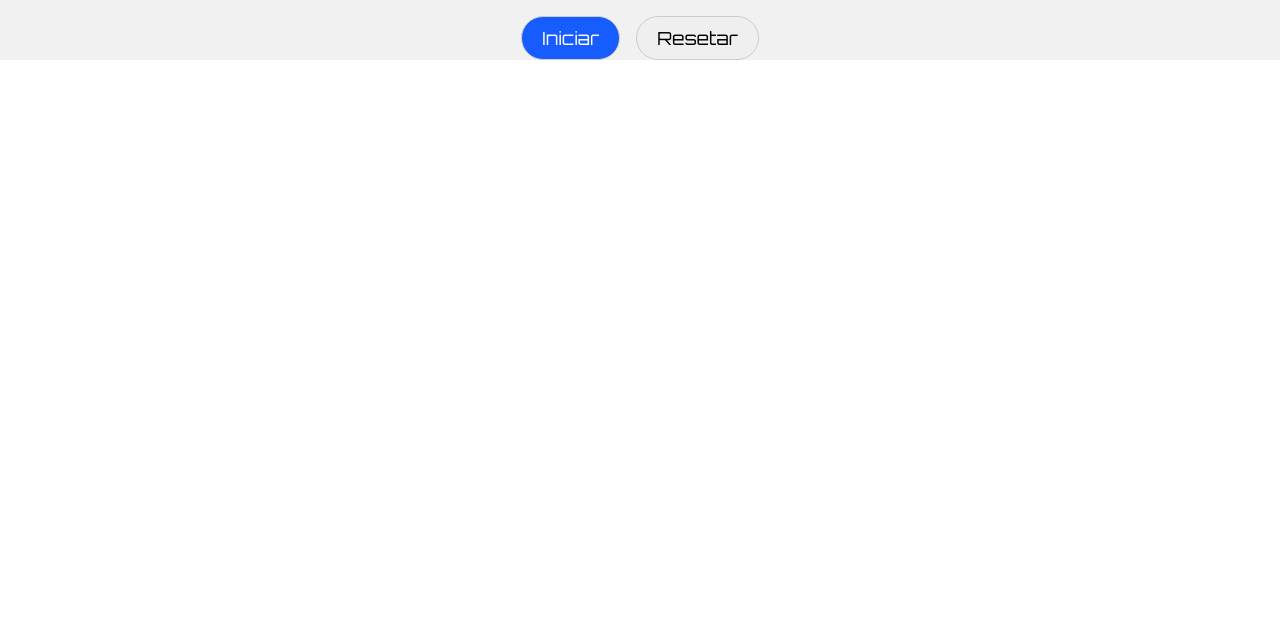
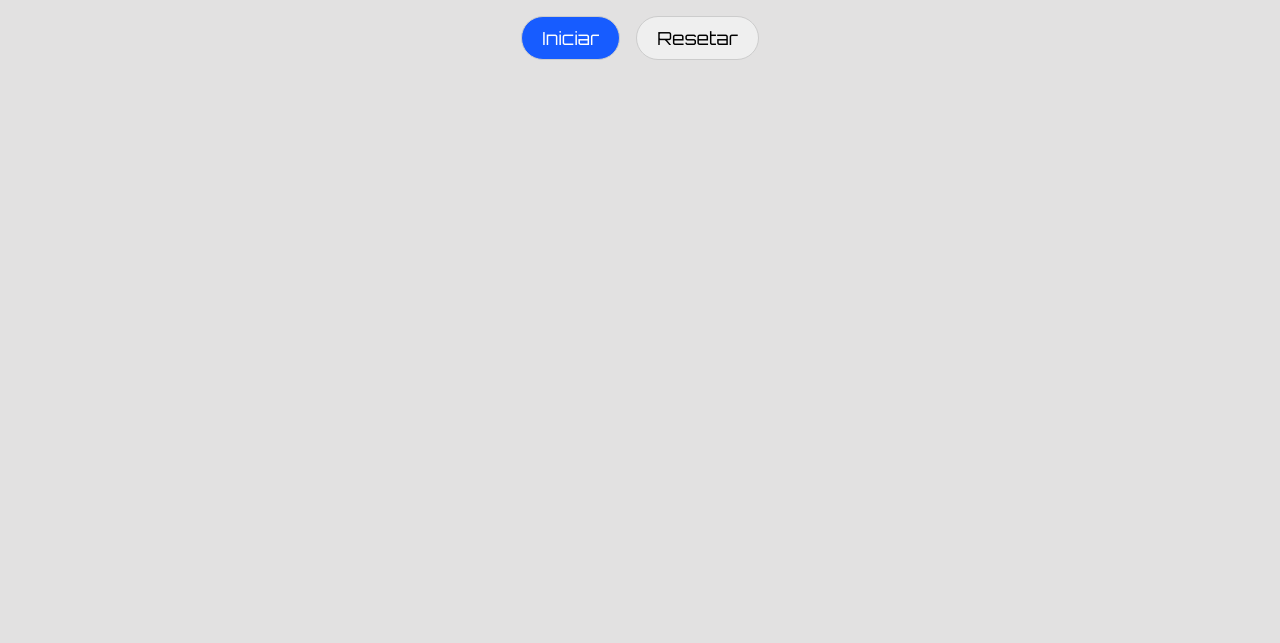
Before and after one commit to italo-mateus/Cronometro, a plain HTML site: page index.html in a window 1280 px wide. Shown: the part 205-848 px from the top of the page. Before the commit the page ends 800 px from the top, so only its background shows below. Drawn offline with Linux system fonts and the light colour scheme.

Commit message:
Update styles.css

```diff
--- a/css/styles.css
+++ b/css/styles.css
@@ -10,8 +10,8 @@
     align-items: center;
     gap: 2rem;
     padding-top: 3rem;
-    background-color: #f1f1f1;
-    height: 100%;
+    background-color: #e2e1e1;
+    height: 100vh;
 }
 
 .container h1 {
```
